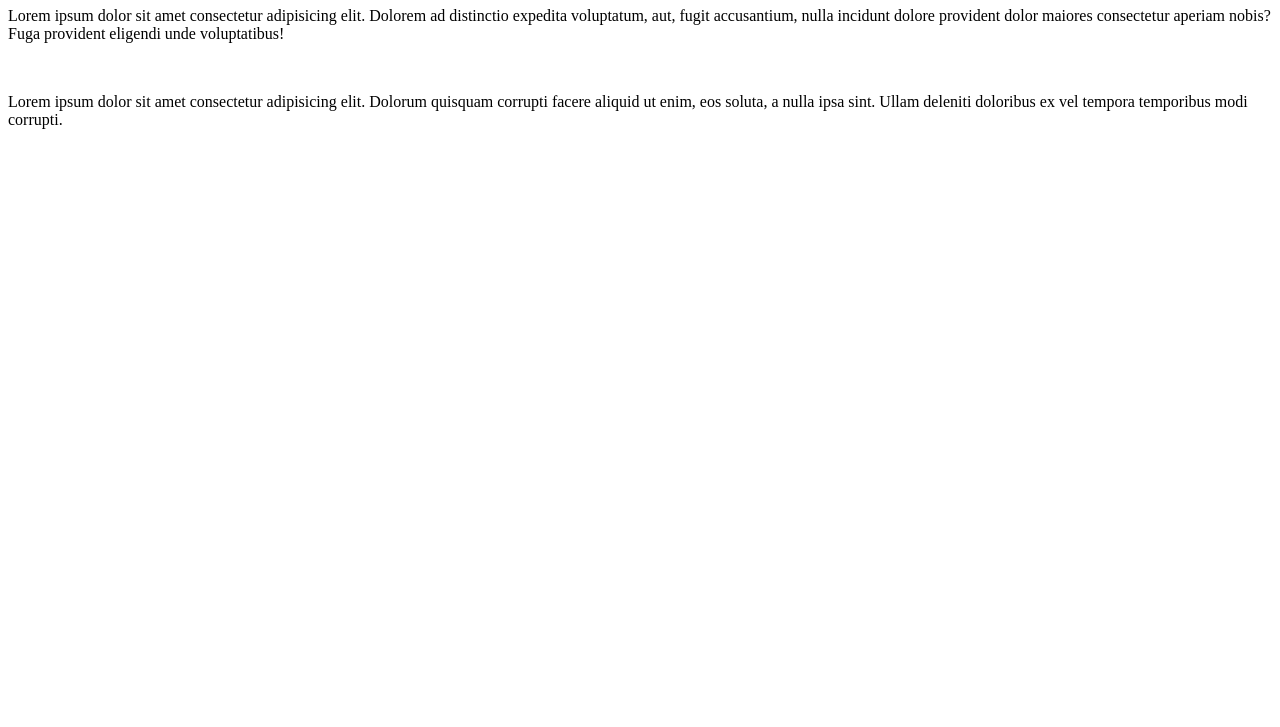
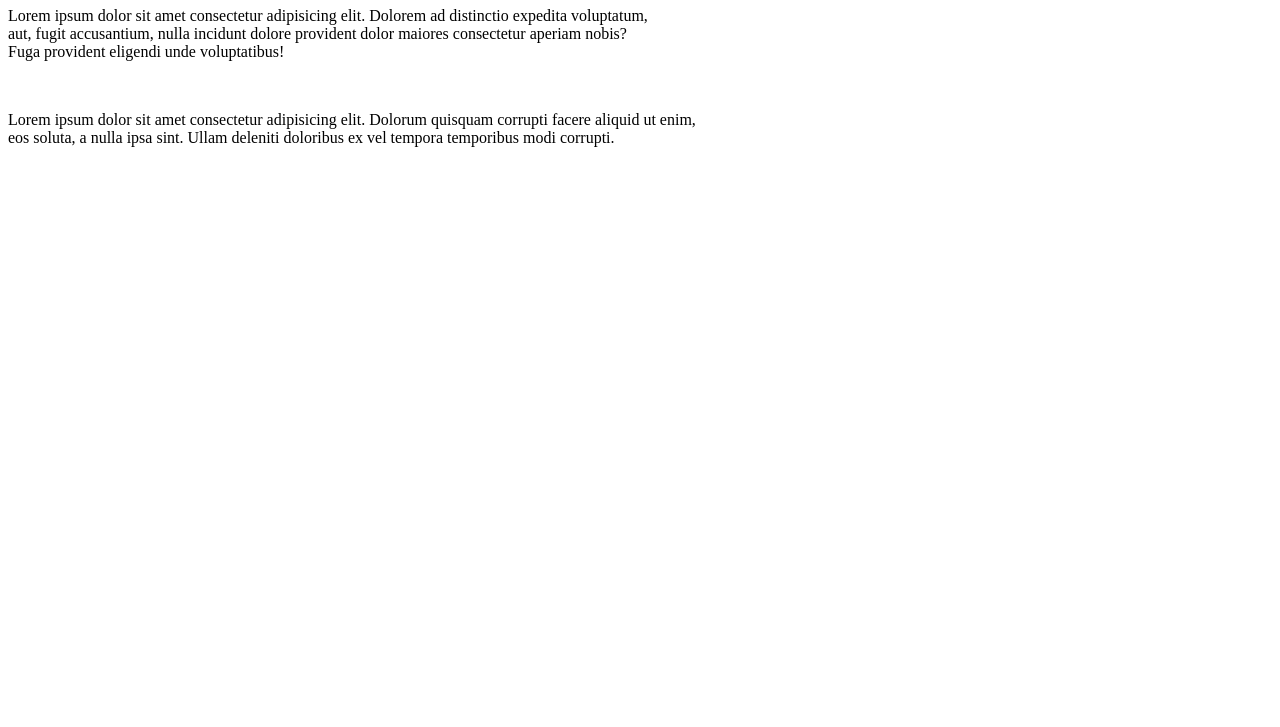
Before and after one commit to MateusCampaner/Ola-Mundo, a plain HTML site: page site-exemplo/index.html in a window 1280 px wide. Shown: the part 73-800 px from the top of the page. Drawn offline with Linux system fonts and the light colour scheme.

Commit message:
Alteração de espaço
Espaçamento alterado para ficar melhor

```diff
--- a/site-exemplo/index.html
+++ b/site-exemplo/index.html
@@ -7,7 +7,7 @@
 </head>
 <body>
     <h1>Olá Mundo</h1>
-    <p>Lorem ipsum dolor sit amet consectetur adipisicing elit. Dolorem ad distinctio expedita voluptatum, aut, fugit accusantium, nulla incidunt dolore provident dolor maiores consectetur aperiam nobis? Fuga provident eligendi unde voluptatibus!</p><br>
-    <p>Lorem ipsum dolor sit amet consectetur adipisicing elit. Dolorum quisquam corrupti facere aliquid ut enim, eos soluta, a nulla ipsa sint. Ullam deleniti doloribus ex vel tempora temporibus modi corrupti.</p>
+    <p>Lorem ipsum dolor sit amet consectetur adipisicing elit. Dolorem ad distinctio expedita voluptatum,<br> aut, fugit accusantium, nulla incidunt dolore provident dolor maiores consectetur aperiam nobis?<br> Fuga provident eligendi unde voluptatibus!</p><br>
+    <p>Lorem ipsum dolor sit amet consectetur adipisicing elit. Dolorum quisquam corrupti facere aliquid ut enim,<br> eos soluta, a nulla ipsa sint. Ullam deleniti doloribus ex vel tempora temporibus modi corrupti.</p>
 </body>
 </html>
```
